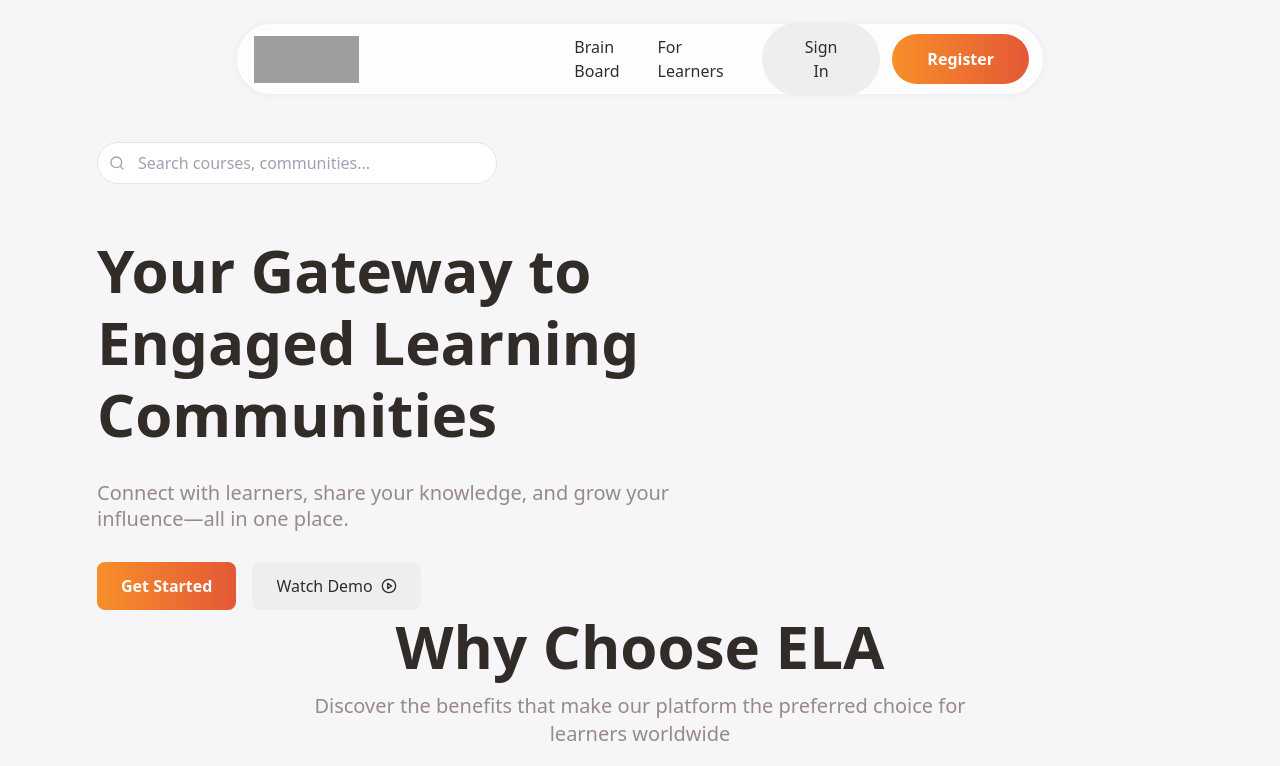
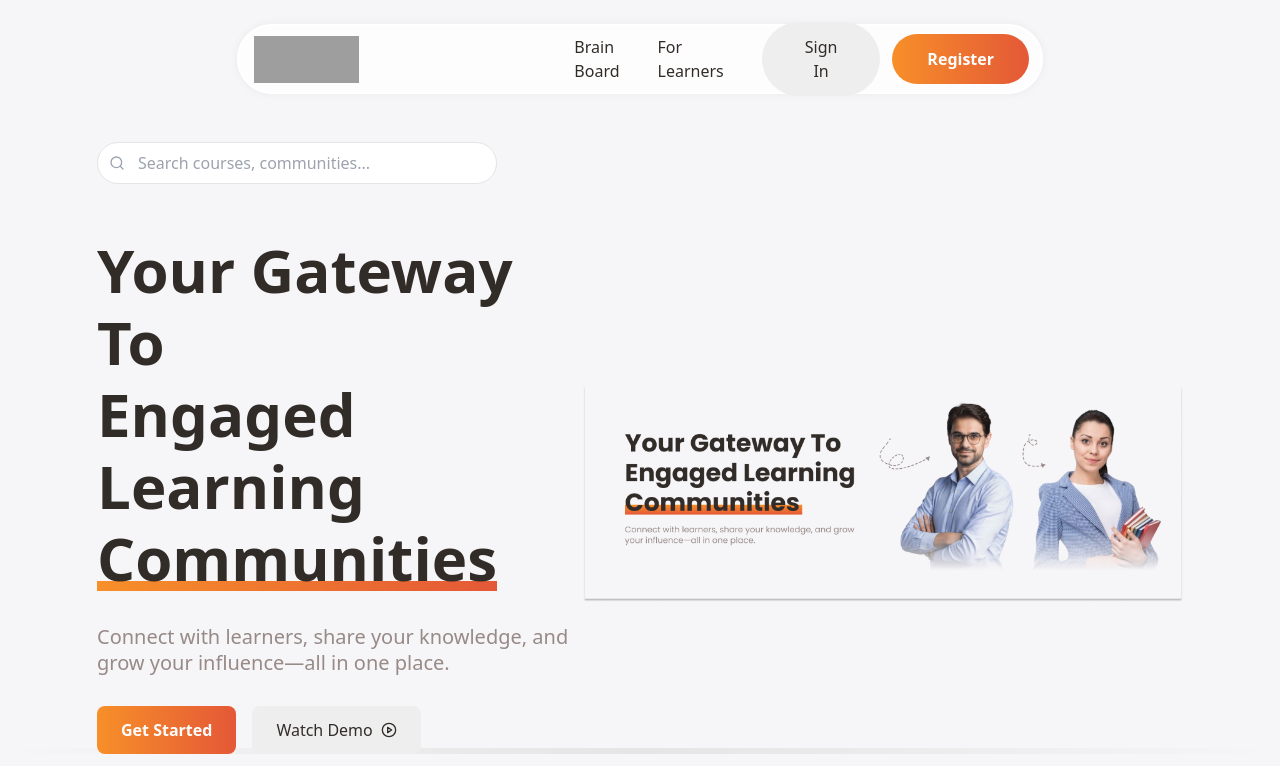
Before and after one commit to TaszidIzaz/p-101585, a React (Vite) app: page / in a window 1280 px wide. Shown: the top 766 px of the page. Built offline with nearby package versions, Linux system fonts and the light colour scheme; grey boxes are pictures that could not be loaded.

Commit message:
Fix: Hero section styling
Make the hero section pixel perfect.

```diff
--- a/src/components/landing/Hero.tsx
+++ b/src/components/landing/Hero.tsx
@@ -1,12 +1,20 @@
+
 import React from "react";
 
 export const Hero: React.FC = () => {
   return (
-    <section className="mt-[50px] px-[97px] py-0 max-md:px-6 max-md:py-[60px]">
+    <section className="relative mt-[50px] px-[97px] py-0 max-md:px-6 max-md:py-[60px]">
       <div className="flex justify-between items-center">
-        <div className="max-w-[599px]">
+        <div className="max-w-[599px] z-10">
           <h1 className="text-[#322C29] text-6xl font-bold leading-[72px] mb-[30px] max-sm:text-[40px]">
-            Your Gateway to Engaged Learning Communities
+            Your Gateway <span className="text-[#322C29]">To</span>
+            <br />
+            Engaged Learning
+            <br />
+            <span className="relative">
+              Communities
+              <span className="absolute left-0 bottom-2 w-full h-[10px] bg-gradient-to-r from-[#F78F29] to-[#E45837] -z-10"></span>
+            </span>
           </h1>
           <p className="text-[#978A87] text-xl leading-[26px] mb-[30px] max-sm:text-base">
             Connect with learners, share your knowledge, and grow your
@@ -35,7 +43,29 @@ export const Hero: React.FC = () => {
             </button>
           </div>
         </div>
+        <div className="relative">
+          <img
+            src="/lovable-uploads/4064f764-892e-4c9e-a3ea-a86c47665831.png"
+            alt="Professional educators"
+            className="max-w-[600px] z-10 relative"
+          />
+          <div className="absolute top-[15%] left-[5%] z-0">
+            <svg width="120" height="80" viewBox="0 0 120 80" fill="none" xmlns="http://www.w3.org/2000/svg">
+              <path d="M10,10 Q30,60 80,30" stroke="#CCCCCC" strokeWidth="2" strokeDasharray="5,5" fill="none" />
+              <path d="M80,30 L90,25" stroke="#CCCCCC" strokeWidth="2" fill="none" />
+              <path d="M80,30 L85,40" stroke="#CCCCCC" strokeWidth="2" fill="none" />
+            </svg>
+          </div>
+          <div className="absolute top-[10%] right-[10%] z-0">
+            <svg width="120" height="80" viewBox="0 0 120 80" fill="none" xmlns="http://www.w3.org/2000/svg">
+              <path d="M100,10 Q60,40 40,70" stroke="#CCCCCC" strokeWidth="2" strokeDasharray="5,5" fill="none" />
+              <path d="M40,70 L30,65" stroke="#CCCCCC" strokeWidth="2" fill="none" />
+              <path d="M40,70 L50,75" stroke="#CCCCCC" strokeWidth="2" fill="none" />
+            </svg>
+          </div>
+        </div>
       </div>
+      <div className="absolute bottom-0 left-0 right-0 h-[6px] bg-gradient-to-r from-[#F6F5F7] via-[#E5E5E5] to-[#F6F5F7] mt-12"></div>
     </section>
   );
 };
--- a/src/pages/Index.tsx
+++ b/src/pages/Index.tsx
@@ -1,3 +1,4 @@
+
 import React from "react";
 import { Header } from "@/components/landing/Header";
 import { Hero } from "@/components/landing/Hero";
```
Also changed, not shown: public/lovable-uploads/4064f764-892e-4c9e-a3ea-a86c47665831.png (added).
